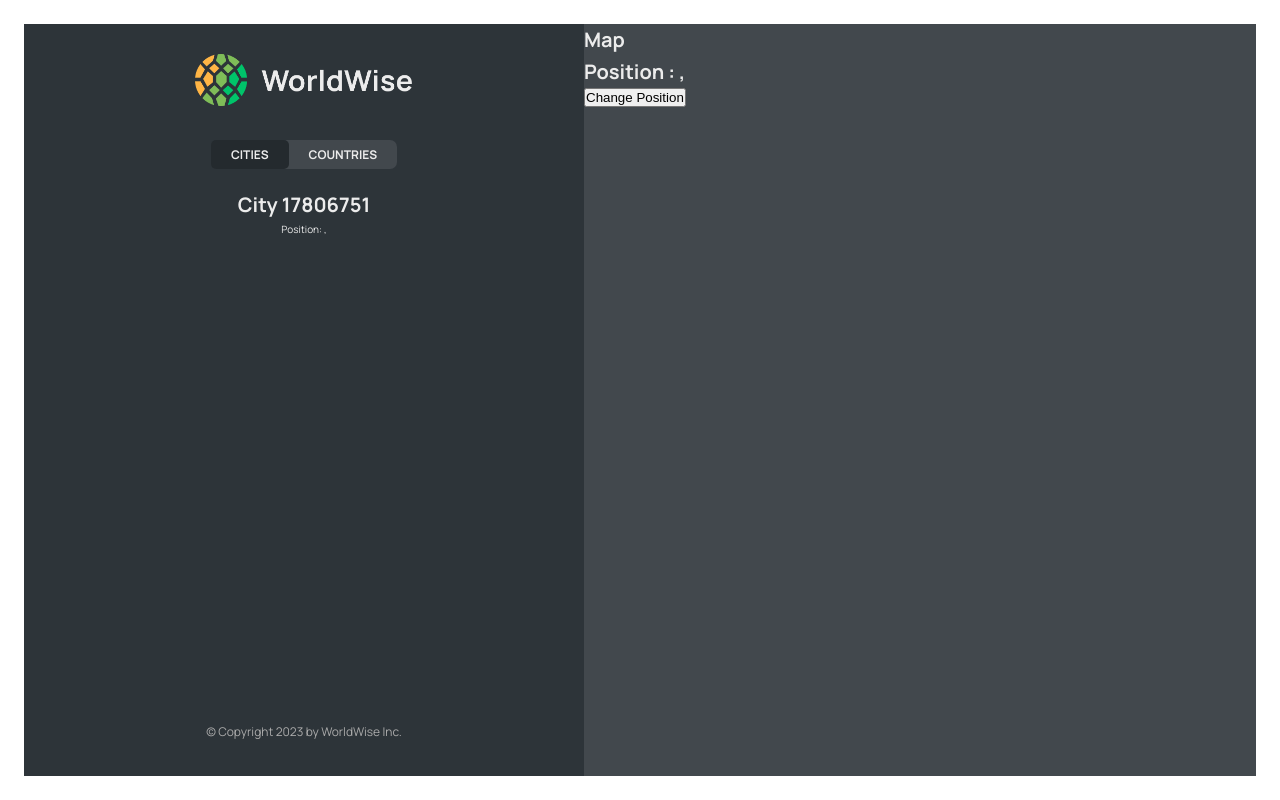
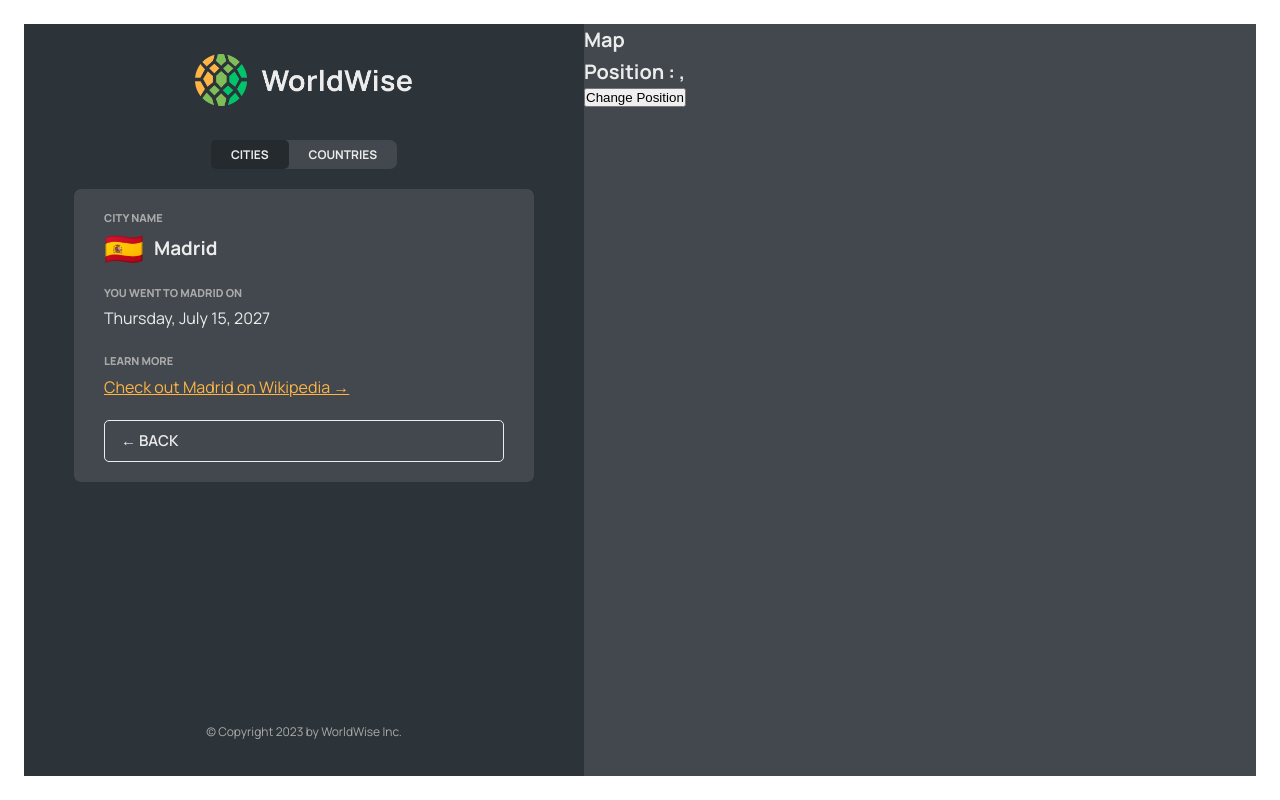
Before and after one commit to zana-abdollahpour/world-wise, a React (Vite) app: page /app/cities/17806751 in a window 1280 px wide. Built offline with nearby package versions, Linux system fonts and the light colour scheme; data requests are answered from the project's data file.

Commit message:
finish City view

```diff
--- a/src/Contexts/CitiesContext.jsx
+++ b/src/Contexts/CitiesContext.jsx
@@ -7,6 +7,7 @@
 function CitiesProvider({ children }) {
   const [cities, setCities] = useState([]);
   const [isLoading, setIsLoading] = useState(false);
+  const [currentCity, setCurrentCity] = useState({});
 
   useEffect(() => {
     async function fetchCities() {
@@ -25,8 +26,21 @@
     fetchCities();
   }, []);
 
+  async function getCity(id) {
+    try {
+      setIsLoading(true);
+      const res = await fetch(`${BASE_URL}/cities/${id}`);
+      const data = await res.json();
+      setCurrentCity(data);
+    } catch (err) {
+      alert("There was an error loading data...");
+    } finally {
+      setIsLoading(false);
+    }
+  }
+
   return (
-    <CitiesContext.Provider value={{ cities, isLoading }}>
+    <CitiesContext.Provider value={{ cities, isLoading, currentCity, getCity }}>
       {children}
     </CitiesContext.Provider>
   );
--- /dev/null
+++ b/src/components/BackButton.jsx
@@ -0,0 +1,20 @@
+import { useNavigate } from "react-router-dom";
+
+import Button from "./Button";
+
+function BackButton() {
+  const navigate = useNavigate();
+
+  return (
+    <Button
+      type="back"
+      onClick={(e) => {
+        e.preventDefault();
+        navigate(-1);
+      }}
+    >
+      &larr; Back
+    </Button>
+  );
+}
+export default BackButton;
--- a/src/components/City.jsx
+++ b/src/components/City.jsx
@@ -1,6 +1,13 @@
-import { useParams, useSearchParams } from "react-router-dom";
+import { useEffect } from "react";
+
+import { useParams } from "react-router-dom";
+
+import { useCities } from "../Contexts/CitiesContext";
+
+import Spinner from "./Spinner";
 
 import styles from "./City.module.css";
+import BackButton from "./BackButton";
 
 const formatDate = (date) =>
   new Intl.DateTimeFormat("en", {
@@ -12,31 +19,18 @@
 
 function City() {
   const { id } = useParams();
-  const [searchParams, setSearchParams] = useSearchParams();
+  const { getCity, currentCity, isLoading } = useCities();
 
-  const lat = searchParams.get("lat");
-  const lng = searchParams.get("lng");
-
-  // TEMP DATA
-  const currentCity = {
-    cityName: "Lisbon",
-    emoji: "🇵🇹",
-    date: "2027-10-31T15:59:59.138Z",
-    notes: "My favorite city so far!",
-  };
+  useEffect(() => {
+    getCity(id);
+    // eslint-disable-next-line react-hooks/exhaustive-deps
+  }, [id]);
 
   const { cityName, emoji, date, notes } = currentCity;
 
+  if (isLoading) return <Spinner />;
+
   return (
-    <>
-      <h1>City {id}</h1>
-      <p>
-        Position: {lat}, {lng}
-      </p>
-    </>
-  );
-
-  /* return (
     <div className={styles.city}>
       <div className={styles.row}>
         <h6>City name</h6>
@@ -69,10 +63,10 @@
       </div>
 
       <div>
-        <ButtonBack />
+        <BackButton />
       </div>
     </div>
-  ); */
+  );
 }
 
 export default City;
--- a/src/components/CityItem.jsx
+++ b/src/components/CityItem.jsx
@@ -1,5 +1,6 @@
-/* eslint-disable react/prop-types */
 import { Link } from "react-router-dom";
+
+import { useCities } from "../Contexts/CitiesContext";
 
 import styles from "./CityItem.module.css";
 
@@ -12,11 +13,14 @@
 
 function CityItem({ city }) {
   const { cityName, emoji, date, id, position } = city;
+  const { currentCity } = useCities();
 
   return (
     <li>
       <Link
-        className={styles.cityItem}
+        className={`${styles.cityItem} ${
+          id === currentCity.id ? styles["cityItem--active"] : ""
+        }`}
         to={`${id}?lat=${position.lat}&lng=${position.lng}`}
       >
         <span className={styles.emoji}>{emoji}</span>
--- a/src/components/Form.jsx
+++ b/src/components/Form.jsx
@@ -3,9 +3,9 @@
 import { useState } from "react";
 
 import Button from "./Button";
+import BackButton from "./BackButton";
 
 import styles from "./Form.module.css";
-import { useNavigate } from "react-router-dom";
 
 export function convertToEmoji(countryCode) {
   const codePoints = countryCode
@@ -16,8 +16,6 @@
 }
 
 function Form() {
-  const navigate = useNavigate();
-
   const [cityName, setCityName] = useState("");
   const [country, setCountry] = useState("");
   const [date, setDate] = useState(new Date());
@@ -55,15 +53,7 @@
 
       <div className={styles.buttons}>
         <Button type="primary">Add</Button>
-        <Button
-          type="back"
-          onClick={(e) => {
-            e.preventDefault();
-            navigate(-1);
-          }}
-        >
-          &larr;
-        </Button>
+        <BackButton />
       </div>
     </form>
   );
```
